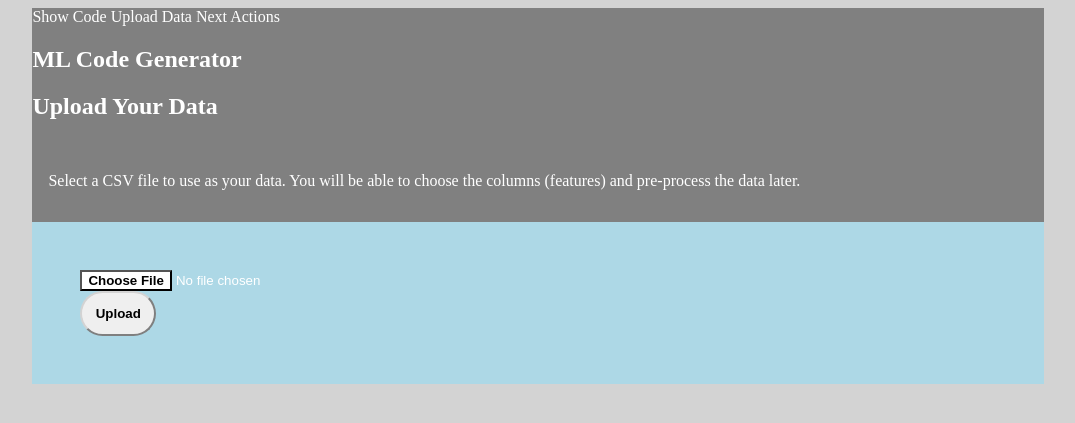
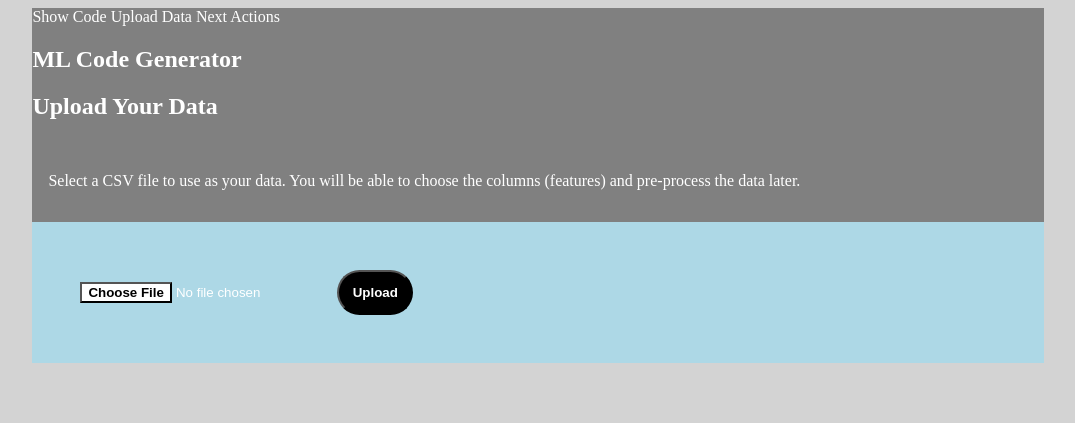
Before and after one commit to oss-slu/ml_code_generator, a Flask app: page /data in a window 1280 px wide. Shown: the top 423 px of the page, without its empty margins (102-1177 px from the left). Run offline with Flask 2, Linux system fonts and the light colour scheme.

Commit message:
more UI formatting changes

```diff
--- a/flask_app/static/style.css
+++ b/flask_app/static/style.css
@@ -29,11 +29,12 @@ li a{
 }
 
 .action {
-    display: block;
+    display: inline-block;
     padding: 1em;
     font-weight: bold;
-    border-radius: 2em;
-    border-color: lightgray;
+    border-radius:2em;
+    background: black;
+    color: white;
 }
 
 .instructions {
@@ -61,3 +62,7 @@ body {
    border-style:solid;
    background-color:lightblue;
 }
+
+.information{
+
+}
--- a/flask_app/templates/info/cleaning_summary.html
+++ b/flask_app/templates/info/cleaning_summary.html
@@ -1,5 +1,7 @@
 {% extends 'base.html' %}
 
 {% block content %}
+<div class="information">
    <p>Removed {{removed_rows}} rows</p>
+<div>
 {% endblock %}
--- a/flask_app/templates/info/code.html
+++ b/flask_app/templates/info/code.html
@@ -1,7 +1,9 @@
 {% extends 'base.html' %}
 
 {% block content %}
+<div class="information">
    {% for para in text.split('\n') %}
        <p>{{para}}</p>
    {% endfor %}
+</div>
 {% endblock %}
--- a/flask_app/templates/info/description.html
+++ b/flask_app/templates/info/description.html
@@ -1,10 +1,12 @@
 {% extends 'base.html' %}
 
 {% block content %}
+<div class="information">
 <table>
     <h1>
     <!--Displaying the converted table-->
         {{ table|safe }}
     </h1>
 </table>
+</div>
 {% endblock %}
--- a/flask_app/templates/info/splitting_summary.html
+++ b/flask_app/templates/info/splitting_summary.html
@@ -1,5 +1,7 @@
 {% extends 'base.html' %}
 
 {% block content %}
+<div class="information">
    <p>Training data contains {{num_rows_train}} rows</p>
+</div>
 {% endblock %}
```
